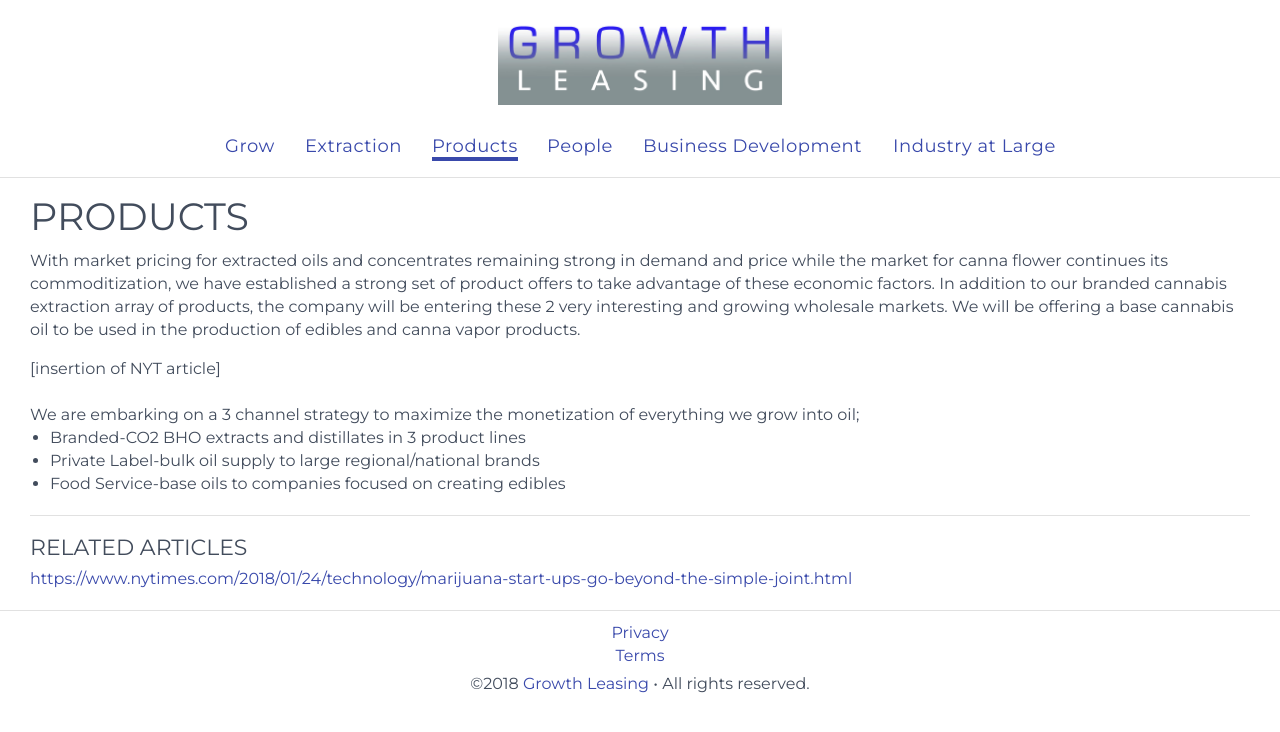
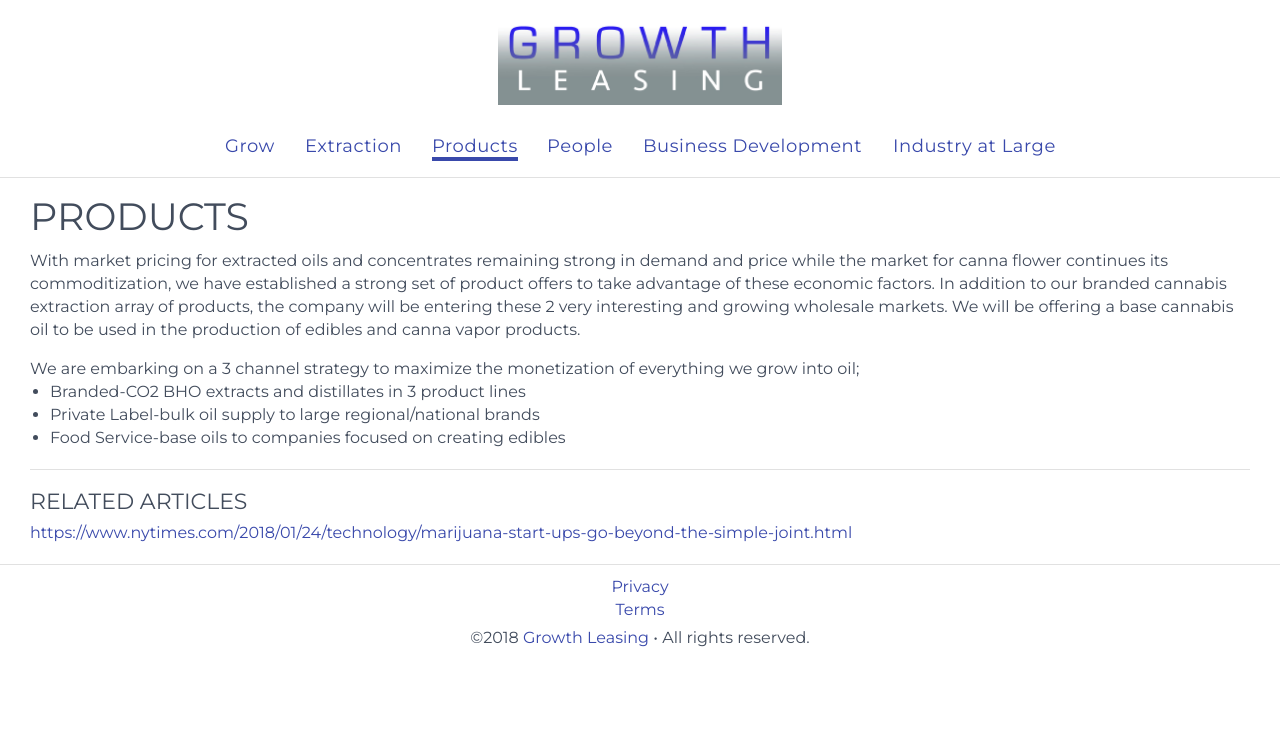
Before and after one commit to quattromani-gl/growth-leasing, a Jekyll site: the page built from _pages/products/index.html, in a window 1280 px wide. Shown: the top 732 px of the page. Built offline with Jekyll 4.4.1, drawn with Linux system fonts in a browser that asks for light colours; nearby versions of some CDN libraries.

Commit message:
page updates

```diff
--- a/_pages/products/index.html
+++ b/_pages/products/index.html
@@ -10,10 +10,6 @@ categories:
 <h1>{{ page.title }}</h1>
 
 <p>With market pricing for extracted oils and concentrates remaining strong in demand and price while the market for canna flower continues its commoditization, we have established a strong set of product offers to take advantage of these economic factors. In addition to our branded cannabis extraction array of products, the company will be entering these 2 very interesting and growing wholesale markets. We will be offering a base cannabis oil to be used in the production of edibles and canna vapor products.</p>
-
-[insertion of NYT article]
-
-<br><br>
 
 <p>We are embarking on a 3 channel strategy to maximize the monetization of everything we grow into oil;</p>
 
```
Also changed, not shown: 4 other files.
